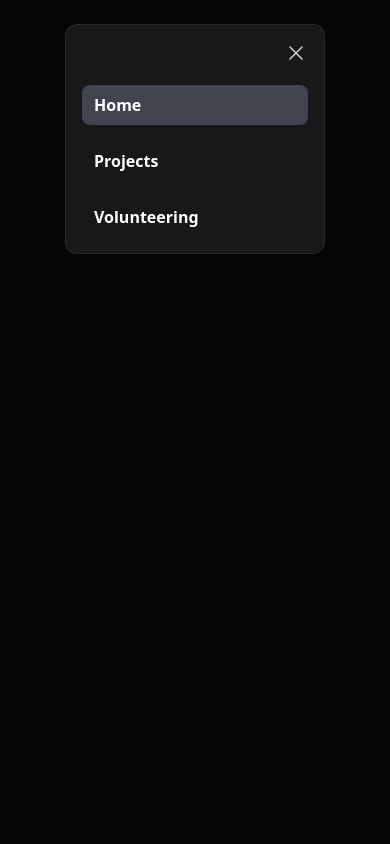
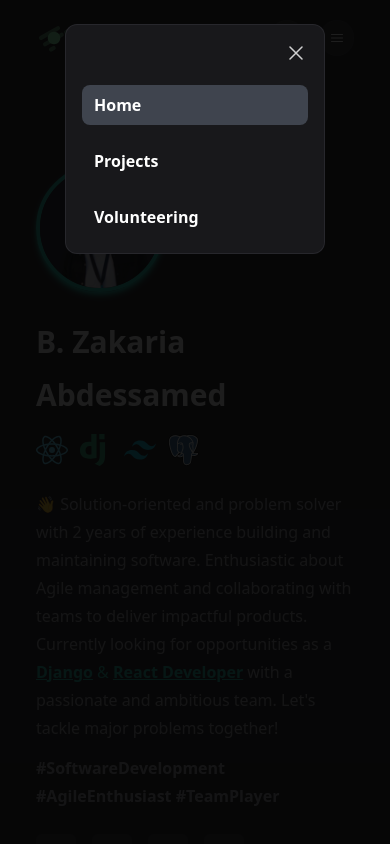
Before and after one commit to ZakariaBrahimi/Portfolio, a React (Vite) app in the folder frontend/: page / in a window 390 px wide. Both pictures are taken after a click on the button 337 px from the left and 38 px from the top of the page. Shown: the top 844 px of the page. Built offline with nearby package versions, Linux system fonts and the light colour scheme; what tailwindcss-animated would draw is missing.

Commit message:
Upadte Projects Section

```diff
--- a/frontend/src/components/1-Header.jsx
+++ b/frontend/src/components/1-Header.jsx
@@ -142,7 +142,7 @@ const Header = () => {
       <div
         className={
           isOpen
-            ? "absolute inset-0 bg-[#050505]  z-40 sm:hidden outline-none"
+            ? "absolute inset-0 bg-[#050505E5]  z-40 sm:hidden outline-none"
             : "hidden"
         }
       >
```
